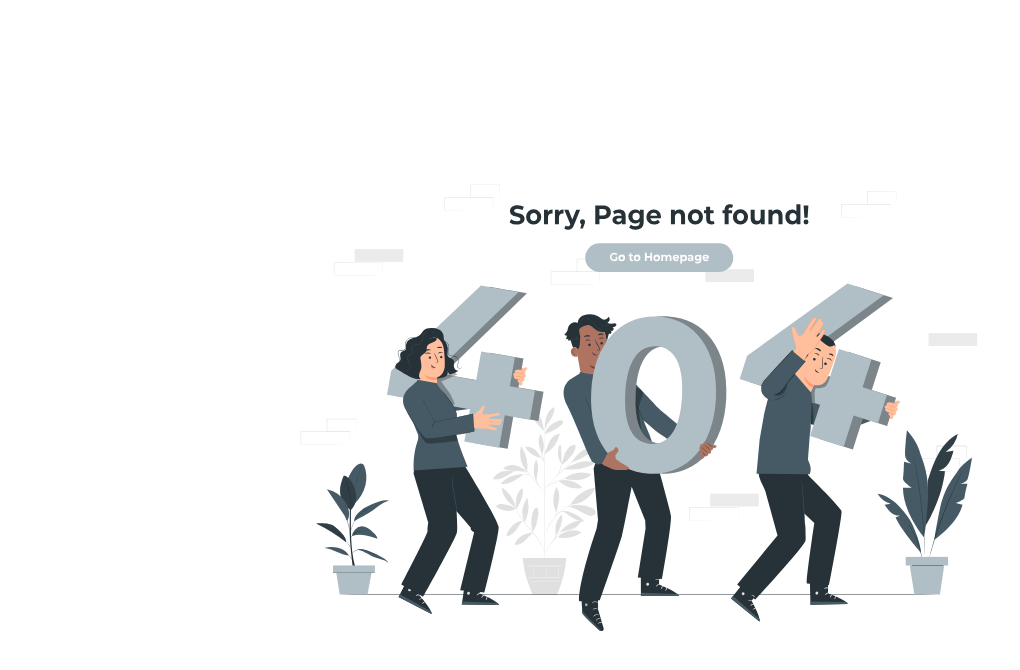
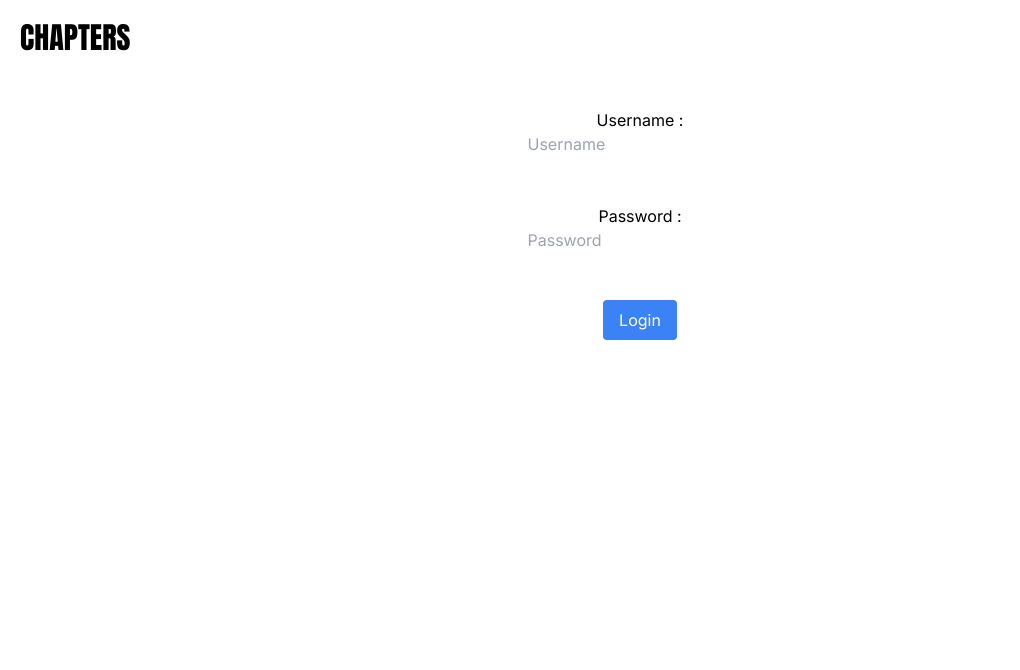
Before and after one commit to comp-math-uom/chapters-frontend, a Next.js app: page /Signin in a window 1280 px wide. Before the commit this address had no page. Shown: the top 670 px of the page, without its empty margins (0-1020 px from the left). Built offline with nearby package versions, Linux system fonts and the light colour scheme.

Commit message:
navbar added

```diff
--- /dev/null
+++ b/app/Signin/page.jsx
@@ -0,0 +1,67 @@
+"use client";
+import React, { useRef, useState } from 'react';
+import { useRouter } from 'next/navigation';
+
+function Page() {
+  const router = useRouter();
+  const username = useRef(null);
+  const password = useRef(null);
+
+  const [user, setUser] = useState("");
+  const [loginAttempted, setLoginAttempted] = useState(false);
+  const [loginSuccess, setLoginSuccess] = useState(false);
+
+  const login = () => {
+    const eusername = username.current.value;
+    const epassword = password.current.value;
+
+    setLoginAttempted(true);
+
+    if (eusername === 'UOM' && epassword === '1234') {
+      localStorage.setItem("username", eusername);
+      setUser(eusername);
+      setLoginSuccess(true);
+      router.push('/');
+    } else {
+      setUser("");
+      setLoginSuccess(false);
+    }
+  }
+
+  return (
+    <div>
+      <div className="flex items-center justify-between p-5">
+        <div>
+          <h1 className='m-0 text-3xl font-impact'>CHAPTERS</h1>
+        </div>
+        <div className="flex space-x-4 ">
+          <h2>
+            {user ? user : " "}
+          </h2>
+        </div>
+      </div>
+
+      <form className='flex flex-col items-center p-8 bg-white rounded'>
+        <label className='items-center'>Username :</label>
+        <input ref={username} type="text" placeholder=" Username" />
+        <br />
+        <br />
+        <label>Password :</label>
+        <input ref={password} type="password" placeholder=" Password" />
+        <br />
+        <br />
+        <button className="px-4 py-2 text-white bg-blue-500 rounded" type="button" onClick={login}>Login</button>
+      </form>
+
+      {loginAttempted && (
+        loginSuccess ? (
+          <p className='flex flex-col items-center p-8 bg-white rounded'>Login successful!</p>
+        ) : (
+          <p className='flex flex-col items-center p-8 bg-white rounded'>Invalid username or password. Please try again.</p>
+        )
+      )}
+    </div>
+  );
+}
+
+export default Page;
--- /dev/null
+++ b/app/components/Navbar.jsx
@@ -0,0 +1,45 @@
+// components/Navbar.jsx
+"use client";
+import Link from 'next/link';
+import React, { useEffect, useState } from 'react';
+
+function Navbar() {
+  const [username, setUsername] = useState();
+  const [profilePic, setProfilePic] = useState();
+
+  useEffect(() => {
+    let un = localStorage.getItem("username");
+    let pp = "https://via.placeholder.com/150";
+    setUsername(un);
+    setProfilePic(pp);
+  }, []);
+
+  return (
+    <div className="flex items-center justify-between p-5">
+      <div>
+        <h1 className="m-0 text-3xl font-impact">CHAPTERS</h1>
+      </div>
+      <div className="flex items-center gap-5">
+        {username ? (
+          <div className="flex items-center gap-2">
+            <p className="text-base text-black text-decoration-none">{username}</p>
+            {profilePic && (
+              <img
+                src={profilePic}
+                alt="Profile"
+                className="w-10 h-10 rounded-full"
+              />
+            )}
+          </div>
+        ) : (
+          <div className="flex space-x-4">
+            <Link href="/Signin" className="hover:underline">Sign In</Link>
+            <Link href="#" className="hover:underline">Sign Up</Link>
+          </div>
+        )}
+      </div>
+    </div>
+  );
+}
+
+export default Navbar;
--- a/app/page.jsx
+++ b/app/page.jsx
@@ -1,10 +1,13 @@
 import React from "react";
 import Header from './components/header';
+import Navbar from "./components/Navbar";
 
 export default function Home() {
     return (
-        <div className="container flex flex-col justify-center m-auto px-20">
+        <div className="container flex flex-col justify-center px-20 m-auto">
+            <Navbar />
             <Header />
+
         </div>
     );
 }
--- a/tailwind.config.js
+++ b/tailwind.config.js
@@ -12,6 +12,9 @@ module.exports = {
         "gradient-conic":
           "conic-gradient(from 180deg at 50% 50%, var(--tw-gradient-stops))",
       },
+      fontFamily: {
+        impact: ['Impact', 'sans-serif'],
+      },
     },
   },
   plugins: [],
```
